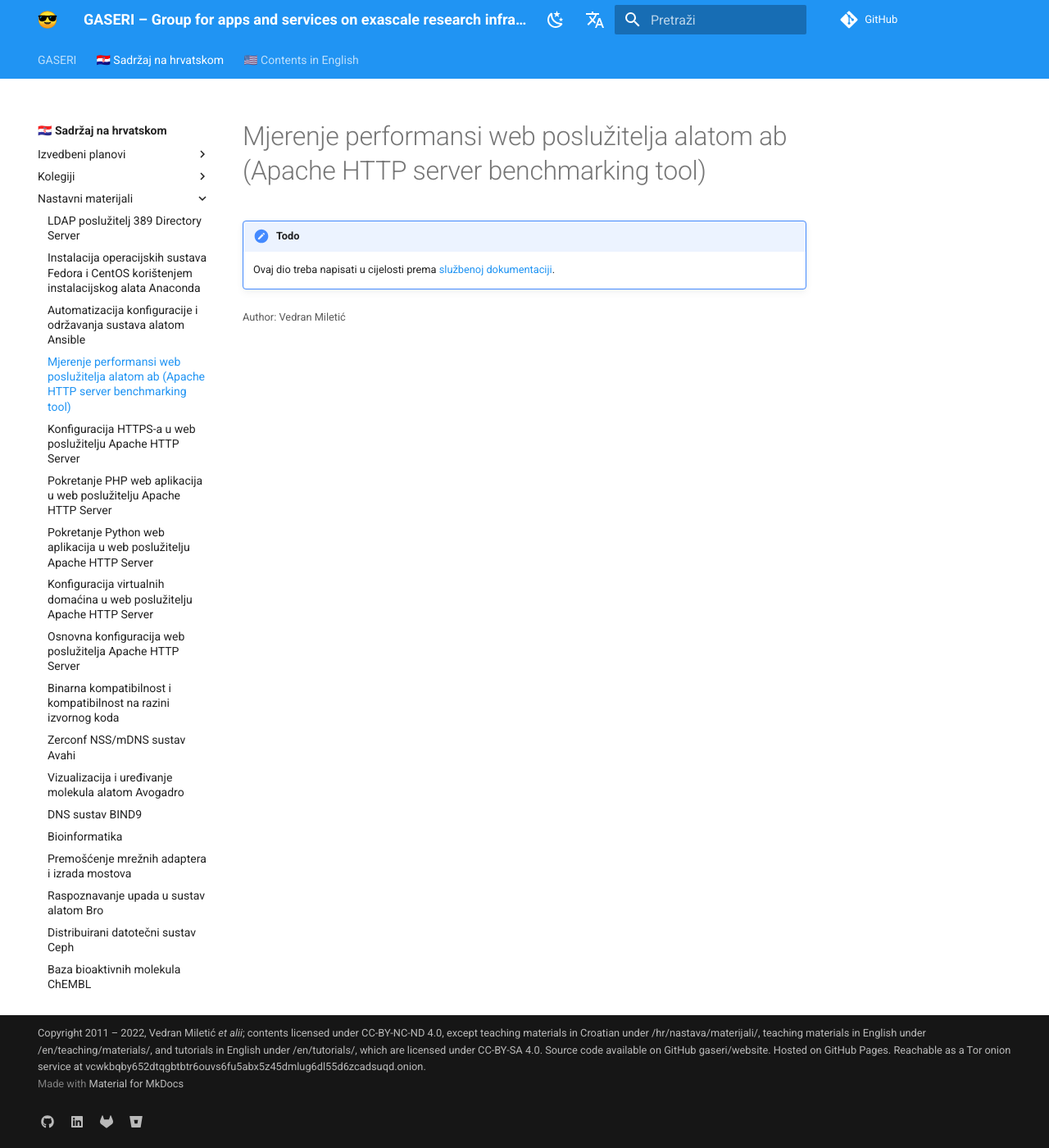
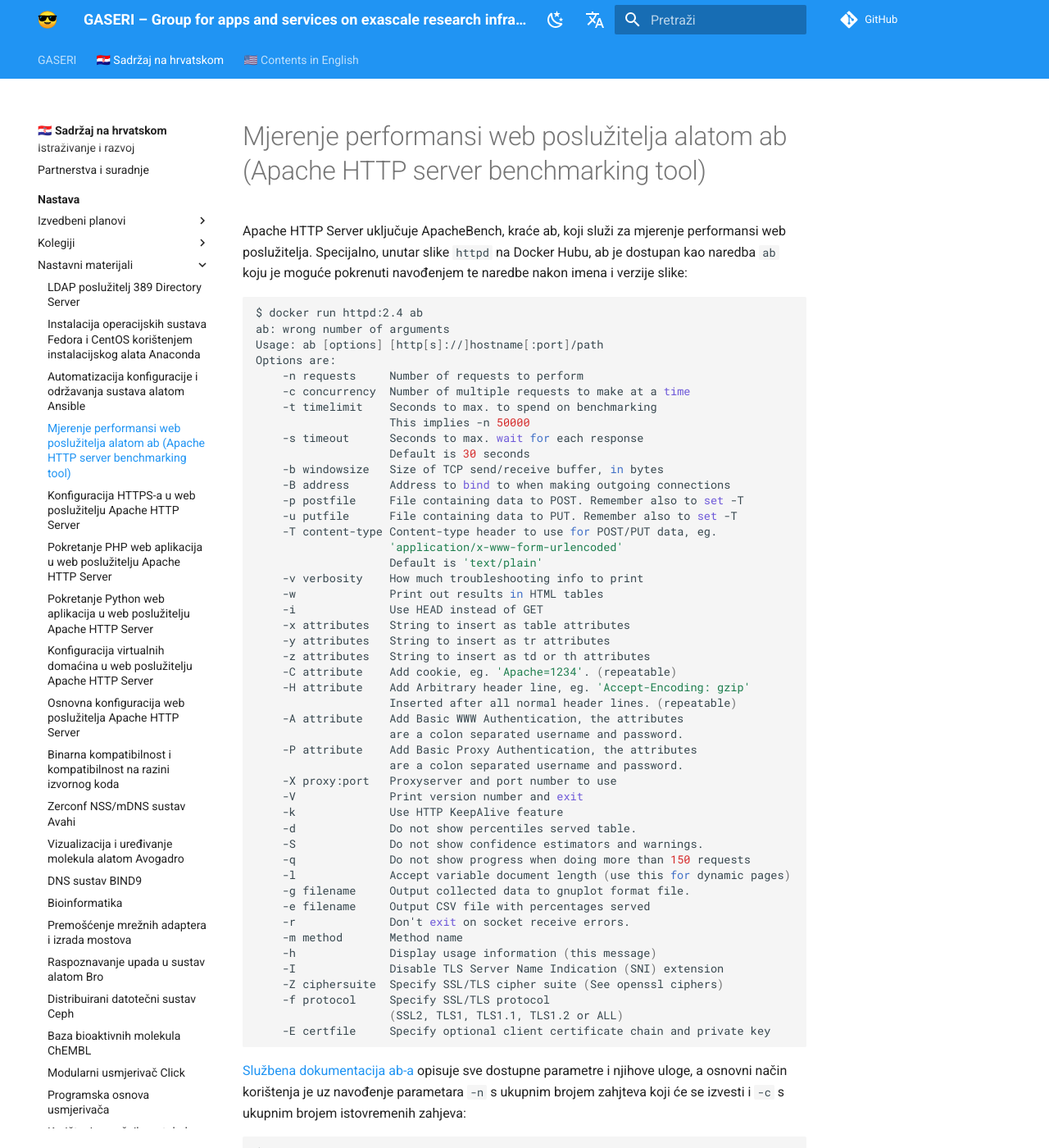
Before and after one commit to gaseri/website, an MkDocs documentation site: the page built from docs/hr/nastava/materijali/apache-ab-mjerenje-performansi-web-posluzitelja.md, in a window 1280 px wide and 1400 px high. Shown: the whole window at 82% size. Built offline with MkDocs 1.6.1 and Material for MkDocs 9.7.7, drawn with Linux system fonts in a browser that asks for light colours; comment, search, counter and statistics services are not loaded; some of the changed text lies outside the part shown.

Commit message:
De-sudoized Apache Docker, added ab notes

````diff
--- a/docs/hr/nastava/materijali/apache-ab-mjerenje-performansi-web-posluzitelja.md
+++ b/docs/hr/nastava/materijali/apache-ab-mjerenje-performansi-web-posluzitelja.md
@@ -4,5 +4,113 @@
 
 # Mjerenje performansi web poslužitelja alatom ab (Apache HTTP server benchmarking tool)
 
-!!! todo
-    Ovaj dio treba napisati u cijelosti prema [službenoj dokumentaciji](https://httpd.apache.org/docs/2.4/programs/ab.html).
+Apache HTTP Server uključuje ApacheBench, kraće ab, koji služi za mjerenje performansi web poslužitelja. Specijalno, unutar slike `httpd` na Docker Hubu, ab je dostupan kao naredba `ab` koju je moguće pokrenuti navođenjem te naredbe nakon imena i verzije slike:
+
+``` shell
+$ docker run httpd:2.4 ab
+ab: wrong number of arguments
+Usage: ab [options] [http[s]://]hostname[:port]/path
+Options are:
+    -n requests     Number of requests to perform
+    -c concurrency  Number of multiple requests to make at a time
+    -t timelimit    Seconds to max. to spend on benchmarking
+                    This implies -n 50000
+    -s timeout      Seconds to max. wait for each response
+                    Default is 30 seconds
+    -b windowsize   Size of TCP send/receive buffer, in bytes
+    -B address      Address to bind to when making outgoing connections
+    -p postfile     File containing data to POST. Remember also to set -T
+    -u putfile      File containing data to PUT. Remember also to set -T
+    -T content-type Content-type header to use for POST/PUT data, eg.
+                    'application/x-www-form-urlencoded'
+                    Default is 'text/plain'
+    -v verbosity    How much troubleshooting info to print
+    -w              Print out results in HTML tables
+    -i              Use HEAD instead of GET
+    -x attributes   String to insert as table attributes
+    -y attributes   String to insert as tr attributes
+    -z attributes   String to insert as td or th attributes
+    -C attribute    Add cookie, eg. 'Apache=1234'. (repeatable)
+    -H attribute    Add Arbitrary header line, eg. 'Accept-Encoding: gzip'
+                    Inserted after all normal header lines. (repeatable)
+    -A attribute    Add Basic WWW Authentication, the attributes
+                    are a colon separated username and password.
+    -P attribute    Add Basic Proxy Authentication, the attributes
+                    are a colon separated username and password.
+    -X proxy:port   Proxyserver and port number to use
+    -V              Print version number and exit
+    -k              Use HTTP KeepAlive feature
+    -d              Do not show percentiles served table.
+    -S              Do not show confidence estimators and warnings.
+    -q              Do not show progress when doing more than 150 requests
+    -l              Accept variable document length (use this for dynamic pages)
+    -g filename     Output collected data to gnuplot format file.
+    -e filename     Output CSV file with percentages served
+    -r              Don't exit on socket receive errors.
+    -m method       Method name
+    -h              Display usage information (this message)
+    -I              Disable TLS Server Name Indication (SNI) extension
+    -Z ciphersuite  Specify SSL/TLS cipher suite (See openssl ciphers)
+    -f protocol     Specify SSL/TLS protocol
+                    (SSL2, TLS1, TLS1.1, TLS1.2 or ALL)
+    -E certfile     Specify optional client certificate chain and private key
+```
+
+[Službena dokumentacija ab-a](https://httpd.apache.org/docs/2.4/programs/ab.html) opisuje sve dostupne parametre i njihove uloge, a osnovni način korištenja je uz navođenje parametara `-n` s ukupnim brojem zahjteva koji će se izvesti i `-c` s ukupnim brojem istovremenih zahjeva:
+
+``` shell
+$ docker run httpd:2.4 ab -n 1000 -c 100 http://172.17.0.2/
+This is ApacheBench, Version 2.3 <$Revision: 1879490 $>
+Copyright 1996 Adam Twiss, Zeus Technology Ltd, http://www.zeustech.net/
+Licensed to The Apache Software Foundation, http://www.apache.org/
+
+Benchmarking 172.17.0.2 (be patient)
+Completed 100 requests
+Completed 200 requests
+Completed 300 requests
+Completed 400 requests
+Completed 500 requests
+Completed 600 requests
+Completed 700 requests
+Completed 800 requests
+Completed 900 requests
+Completed 1000 requests
+Finished 1000 requests
+
+
+Server Software:        Apache/2.4.53
+Server Hostname:        172.17.0.2
+Server Port:            80
+
+Document Path:          /
+Document Length:        45 bytes
+
+Concurrency Level:      100
+Time taken for tests:   0.079 seconds
+Complete requests:      1000
+Failed requests:        0
+Total transferred:      289000 bytes
+HTML transferred:       45000 bytes
+Requests per second:    12689.87 [#/sec] (mean)
+Time per request:       7.880 [ms] (mean)
+Time per request:       0.079 [ms] (mean, across all concurrent requests)
+Transfer rate:          3581.42 [Kbytes/sec] received
+
+Connection Times (ms)
+              min  mean[+/-sd] median   max
+Connect:        0    3   0.6      3       5
+Processing:     1    4   0.7      4       7
+Waiting:        0    3   0.9      3       5
+Total:          3    7   0.5      7      10
+
+Percentage of the requests served within a certain time (ms)
+  50%      7
+  66%      8
+  75%      8
+  80%      8
+  90%      8
+  95%      8
+  98%      8
+  99%      9
+ 100%     10 (longest request)
+```
````
Also changed, not shown: docs/hr/nastava/materijali/apache-mod-ssl.md (+7 -7 lines), docs/hr/nastava/materijali/apache-virtual-host.md (+3 -3 lines), docs/hr/nastava/materijali/apache-web-posluzitelj.md (+6 -6 lines), docs/hr/nastava/materijali/siks-instalacija-softvera-garuda-linux.md (+2 -0 lines).
